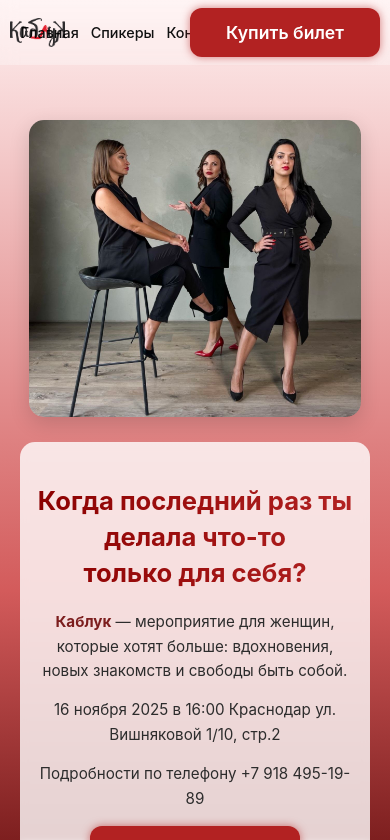
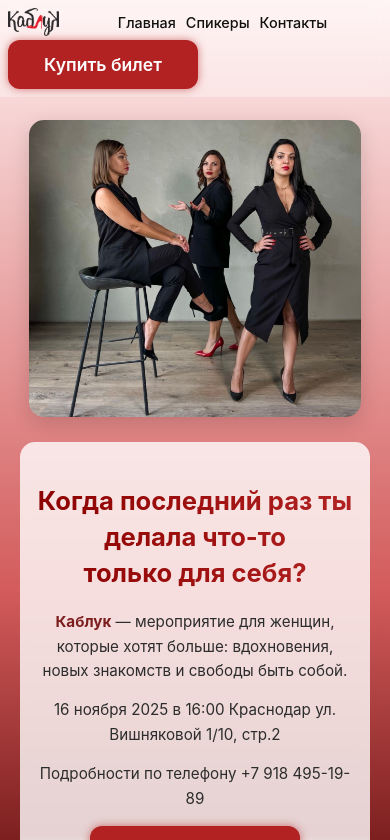
Before and after one commit to OlgaManianova21/my-promo-site, a React (Create React App) app: page / in a window 390 px wide. Shown: the top 840 px of the page. Built offline with nearby package versions, Linux system fonts and the light colour scheme.

Commit message:
width header

```diff
--- a/src/components/Header/Header.css
+++ b/src/components/Header/Header.css
@@ -142,23 +142,25 @@ html {
 /* 📱 Маленькие экраны */
 @media (max-width: 480px) {
   .header-container {
-    padding: 8px 10px;
-    gap: 6px;
-  }
+    padding: 8px;
+    gap: 4px;
+    flex-wrap: wrap;
+}
+
 
   .header-btn {
-    padding: 5px 10px;
-    font-size: 0.8rem;
+    padding: 4px 8%;
+    font-size: 0.75rem;
   }
 
   .nav-links {
-    gap: 12px;
+    gap: 10px;
     flex: 1 1 auto;
     min-width: 0;
-}
-
+  }
 
   .header-logo {
-    height: 30px;
+    height: 28px;
   }
+
 }
```
